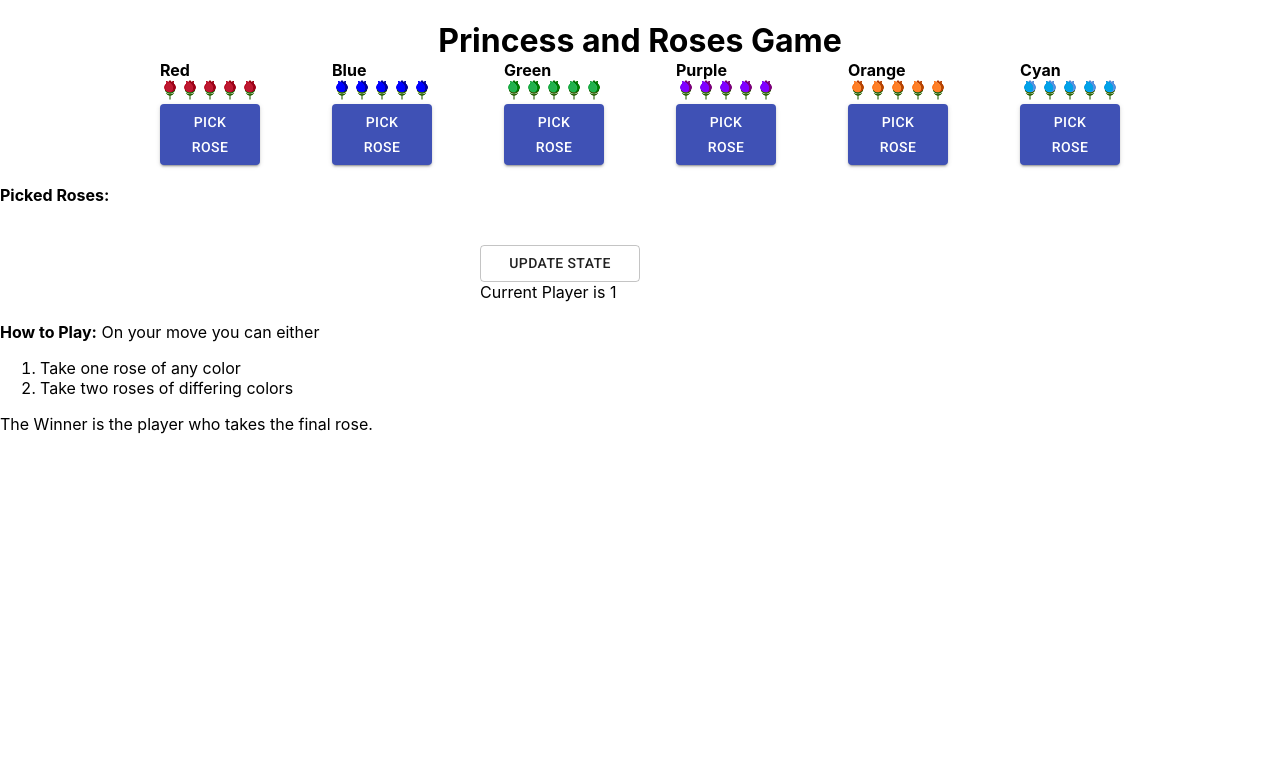
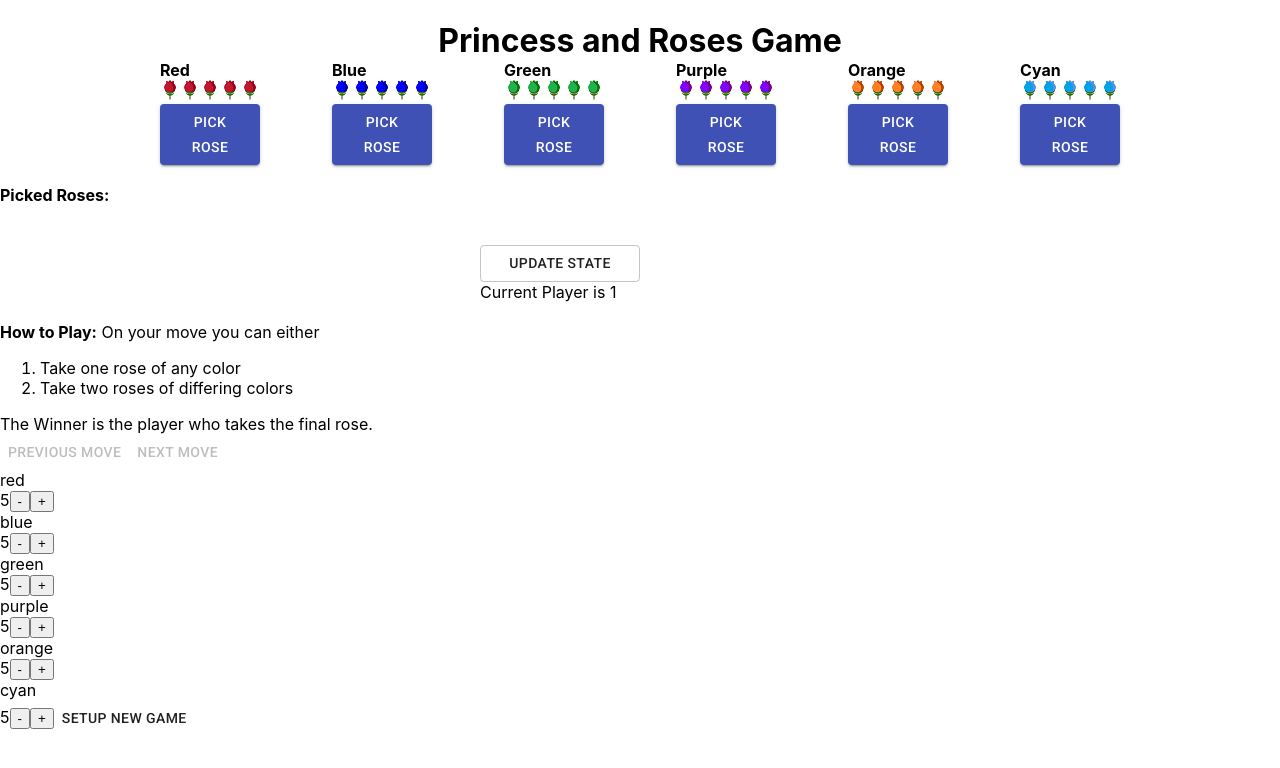
Before and after one commit to RyanGreyling2/Princess-Rose-Analysis, a React (Create React App) app: page / in a window 1280 px wide. Shown: the top 768 px of the page. Built offline with nearby package versions, Linux system fonts and the light colour scheme.

Commit message:
Move History and Game Setup

```diff
--- a/src/App.tsx
+++ b/src/App.tsx
@@ -101,11 +101,52 @@ function Bush(props: BushProps) {
       {isClicked
       ? <Button className="rose-button" variant="contained" color="secondary" onClick={() => gameUpdate(1)}>Put Back</Button>
       : props.colorsCapped || props.count === 0
-        ? <Button className="rose-button"  variant="outlined" disabled>Colors Capped</Button>
+        ? <Button className="rose-button"  variant="outlined" disabled>{props.count === 0 ? "Empty" : "Colors Capped"}</Button>
         : <Button className="rose-button"  variant="contained" color="primary" onClick={() => gameUpdate(-1)}>Pick Rose</Button>
       }
     </div>
   );
+}
+
+type RoseCounterProps = {
+  count: number,
+  color: string,
+  setCount: (count: number) => void,
+};
+
+function RoseCounter(props: RoseCounterProps) { // Counter used to help setup new games
+  const setCount = props.setCount;
+
+  return (
+    <>
+    <div>{props.color}</div>
+    {props.count}
+    <button onClick={()=> {if (props.count !== 0) setCount(props.count-1)}}>{"-"}</button>
+    <button onClick={()=> {setCount(props.count+1)}}>{"+"}</button>
+    </>
+  )
+}
+
+function GameSetup(props: {init: colorSet, setGameStateSetup: (init: colorSet) => void}) {
+  const init = props.init;
+  let initKeyArr = Object.keys(init) as Array<keyof colorSet>;
+
+  const [game_setup_cache, setGameSetupCache] = useState(init); // Cache updates to the initial game state
+
+  return (
+    <>
+    {initKeyArr.map((key) => <RoseCounter key={key + "Setup"} count={game_setup_cache[key]} color={key}
+      setCount={(count) => {
+        let new_game_setup_cache = {} as colorSet;
+        Object.assign(new_game_setup_cache, game_setup_cache);
+        new_game_setup_cache[key] = count;
+        setGameSetupCache(new_game_setup_cache);
+      }}/>)}
+      <Button onClick={() => props.setGameStateSetup(game_setup_cache)}>
+        Setup New Game
+      </Button>
+    </>
+  )
 }
 
 type colorSet = {
@@ -125,9 +166,10 @@ type colorSetBool = {
   orange: boolean,
   cyan: boolean,
 };
+
 // Main component
 function Game() {
-let game_state_init: colorSet = {// Game State: Roses remaining on each Bush
+let game_state_default: colorSet = {// Game State: Roses remaining on each Bush
   red: 5,
   blue: 5,
   green: 5,
@@ -153,16 +195,35 @@ let button_is_clicked_init: colorSetBool = {// Controls the state of the button
   cyan: false,
 };
 
+const [game_state_init, setGameStateSetup] = useState(game_state_default);
 const [game_state, setGameState] = useState(game_state_init);
 const [game_buffer, setGameBuffer] = useState(buffer_init); // buffer to cache potential moves
+const [game_history, setGameHistory] = useState([game_state_init]); // history containing move history
+const [game_history_index, setGameHistoryIndex] = useState(0); // current index into game_history
+
 const [button_is_clicked, setButtonIsClicked] = useState(button_is_clicked_init);
 const [curr_player, setCurrPlayer] = useState(true);
 const [colorsCapped, setColorsCapped] = useState(false); // whether or not a player has already picked 2 colors for their move
 const [gameOver, setGameOver] = useState(false); // whether or not the game is over
 
-useEffect(() => {
-    "pass";
-}, [game_state]);
+useEffect(() => { // handles changes to game_state_init
+  setGameHistory([game_state_init]);
+  setGameHistoryIndex(0);
+}, [game_state_init])
+
+useEffect(() => { // handle changes to game_history_index
+  // update game_state
+  setGameState(game_history[game_history_index]);
+
+  // cleanup
+  setGameBuffer(buffer_init);
+  setCurrPlayer(game_history_index % 2 === 0);
+  setColorsCapped(false);
+  setButtonIsClicked(button_is_clicked_init);
+
+  let remaining_roses = Object.values(game_state).reduce((acc,val) => acc+=val, 0);
+  if (remaining_roses === 0) setGameOver(true);
+}, [game_history_index, game_history]);
 
 let stateKeyArr = Object.keys(game_state) as Array<keyof colorSet>;
 let bufferKeyArr = Object.keys(game_buffer) as Array<keyof colorSet>;
@@ -175,13 +236,14 @@ return (
     <div className="flexbox-bushes">{stateKeyArr.map((key) =>
       <Bush key={key} color={key} count={game_state[key]} colorsCapped={colorsCapped} isClicked={button_is_clicked[key]}
         gameUpdate={(change) => {
-              // Add potential moves to game_state and game_buffer
+              // New game state
               let new_game_state = {} as colorSet;
-              let new_game_buffer = {} as colorSet;
               Object.assign(new_game_state, game_state);
               new_game_state[key] += change;
               setGameState(new_game_state);
 
+              // New game buffer
+              let new_game_buffer = {} as colorSet;
               Object.assign(new_game_buffer, game_buffer);
               new_game_buffer[key] -= change;
               setGameBuffer(new_game_buffer);
@@ -213,14 +275,11 @@ return (
     <br/>
 
     <div className="update">
-      <Button className="update-button" variant="outlined" onClick={() => {// Move buffered changes into game state
-                setGameBuffer(buffer_init);
-                setCurrPlayer(!curr_player);
-                setColorsCapped(false);
-                setButtonIsClicked(button_is_clicked_init);
-
-                let remaining_roses = Object.values(game_state).reduce((acc,val) => acc+=val, 0);
-                if (remaining_roses === 0) setGameOver(true);
+      <Button className="update-button" variant="outlined" onClick={() => {
+              // Add current game_state to history and increment index
+              let new_index = game_history_index + 1;
+              setGameHistory([...game_history.slice(0, new_index), game_state]);
+              setGameHistoryIndex(new_index);
         }}>
         Update State
       </Button>
@@ -237,7 +296,21 @@ return (
       </ol>
       The Winner is the player who takes the final rose.
     </div>
-
+    {game_history_index !== 0 ?
+      <Button onClick={() => setGameHistoryIndex(game_history_index - 1)}>
+        Previous Move
+      </Button>
+    :  <Button disabled>
+        Previous Move
+      </Button>}
+    {game_history_index !== game_history.length-1 ?
+      <Button onClick={() => setGameHistoryIndex(game_history_index + 1)}>
+        Next Move
+      </Button>
+    : <Button disabled>
+        Next Move
+      </Button>}
+      <GameSetup init={game_state_init} setGameStateSetup={setGameStateSetup}/>
   </>
 )
 
```
